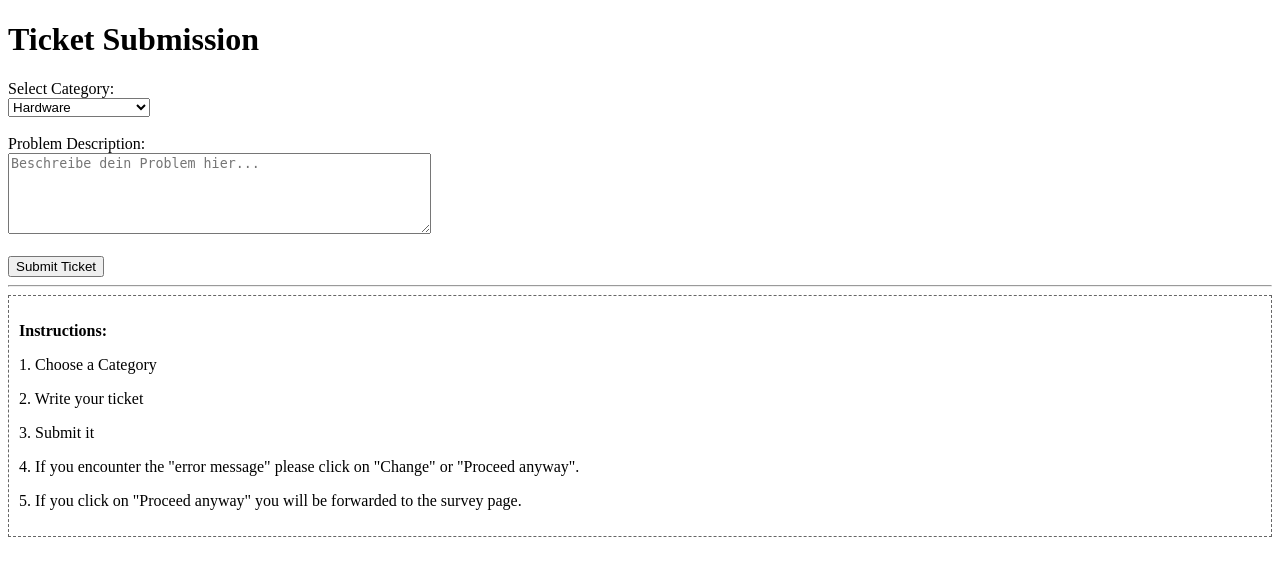
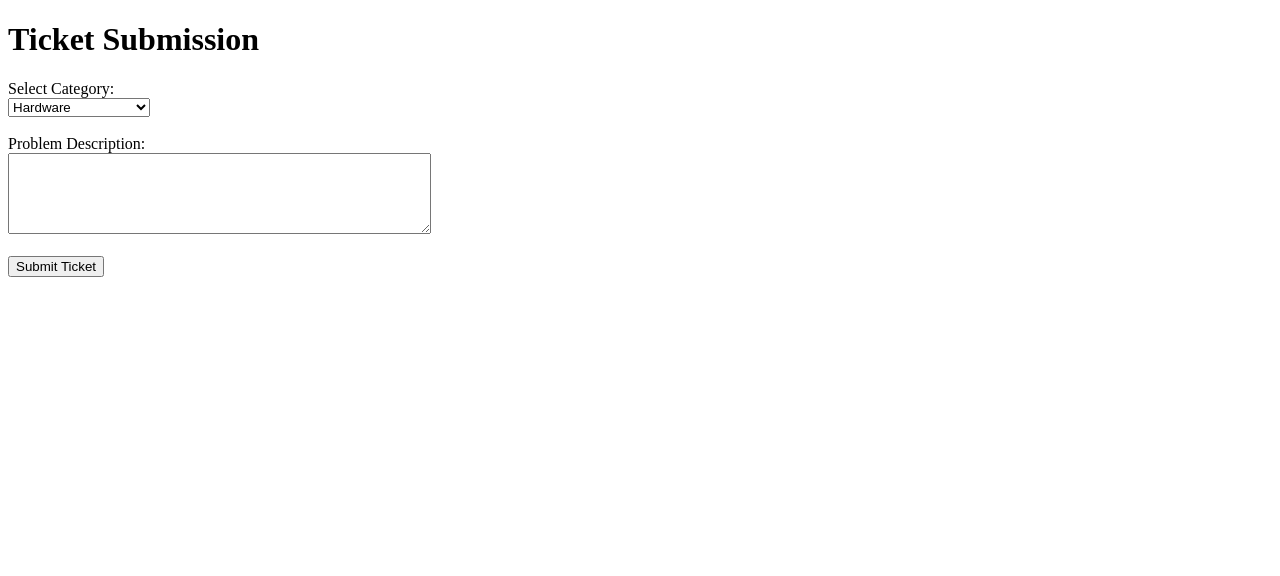
Before and after one commit to Kremonix/Ticketing, a Flask app: page / in a window 1280 px wide. Shown: the top 576 px of the page. Run offline with Flask 3, Linux system fonts and the light colour scheme; parts of the project's set-up code (start-up, migrations or seed data) failed here and were passed over.

Commit message:
updates
the ticket submission page has no tutorial anymore, but when the correct categorie is chosen and you click on submit the algirithm lets you know, then you can click in proceed to survey

```diff
--- a/app.py
+++ b/app.py
@@ -9,7 +9,7 @@ app = Flask(__name__)
 svm_model = joblib.load("svm_model.pkl")
 vectorizer = joblib.load("tfidf_vectorizer.pkl")
 
-# Die von dir gewünschten Kategorien
+# Kategorien
 CATEGORIES = [
     "Hardware",
     "HR Support",
@@ -32,39 +32,28 @@ def index():
     predicted_category = None
     ticket_description = None
     mismatch = False
+    success = False  # Erfolgsmeldung
 
     if request.method == "POST":
-        # Prüfen, ob der User auf "Change" geklickt hat
-        change_category = request.form.get("change_category", None)
+        chosen_category = request.form.get("chosen_category")
+        ticket_description = request.form.get("ticket_description", "").strip()
 
-        if change_category:
-            # Hier wurde auf "Change" geklickt: Daten aus dem Hidden-Form übernehmen
-            chosen_category = request.form.get("chosen_category")
-            ticket_description = request.form.get("ticket_description", "")
-            # Da wir jetzt explizit die empfohlene Kategorie setzen,
-            # machen wir ein Re-Check:
-            text_vector = vectorizer.transform([ticket_description])
-            predicted_category = svm_model.predict(text_vector)[0]
-            # Mismatch sollte nun weg sein, da chosen_category = predicted_category
-            mismatch = False
+        # Beschreibung mit TF-IDF vektorisieren
+        text_vector = vectorizer.transform([ticket_description])
+        # Vorhersage treffen
+        predicted_category = svm_model.predict(text_vector)[0]
+
+        # Kategorien vergleichen
+        if predicted_category == chosen_category:
+            success = True  # Erfolgsmeldung anzeigen
         else:
-            # Normales Abschicken des Formulars
-            chosen_category = request.form.get("chosen_category")
-            ticket_description = request.form.get("ticket_description", "").strip()
-
-            # Beschreibung mit TF-IDF vektorisieren
-            text_vector = vectorizer.transform([ticket_description])
-            # Vorhersage treffen
-            predicted_category = svm_model.predict(text_vector)[0]
-
-            # Vergleichen, ob Modell-Kategorie und gewählte Kategorie übereinstimmen
-            if predicted_category != chosen_category:
-                mismatch = True
+            mismatch = True  # Fehlermeldung anzeigen
 
     return render_template(
         "index.html",
         categories=CATEGORIES,
         mismatch=mismatch,
+        success=success,
         chosen_category=chosen_category,
         predicted_category=predicted_category,
         ticket_description=ticket_description
@@ -76,12 +65,12 @@ def survey():
     Zeigt eine Umfrage-Seite (GET) und speichert die Ergebnisse (POST).
     """
     if request.method == "POST":
-        # Beispielhafte Felder aus dem Survey-Formular
+        # Felder aus dem Survey-Formular
         user_name = request.form.get("user_name", "")
         satisfaction = request.form.get("satisfaction", "")
         comments = request.form.get("comments", "")
 
-        # In CSV schreiben (hier: "survey_results.csv" im Anhänge-Modus)
+        # Survey-Daten speichern
         file_exists = os.path.isfile("survey_results.csv")
         with open("survey_results.csv", "a", newline="", encoding="utf-8") as f:
             writer = csv.writer(f)
@@ -96,5 +85,4 @@ def survey():
     return render_template("survey.html")
 
 if __name__ == "__main__":
-    # Starte die Flask-App (Standard-Port 5000)
     app.run(debug=True)
--- a/templates/index.html
+++ b/templates/index.html
@@ -7,63 +7,48 @@
 <body>
     <h1>Ticket Submission</h1>
 
-    <!-- ticket page -->
+    <!-- Ticket-Formular -->
     <form method="POST" action="/">
-        <!-- Dropdown für die Kategorie-Auswahl -->
         <label for="chosen_category">Select Category:</label><br />
         <select id="chosen_category" name="chosen_category">
             {% for cat in categories %}
-                <option value="{{ cat }}"
-                    {% if cat == chosen_category %} selected {% endif %}>
+                <option value="{{ cat }}" {% if cat == chosen_category %} selected {% endif %}>
                     {{ cat }}
                 </option>
             {% endfor %}
         </select>
         <br /><br />
 
-        <!-- Textarea für die Problem-Beschreibung -->
         <label for="ticket_description">Problem Description:</label><br />
-        <textarea id="ticket_description" name="ticket_description"
-                  rows="5" cols="50"
-                  placeholder="Beschreibe dein Problem hier...">{{ ticket_description or '' }}</textarea>
+        <textarea id="ticket_description" name="ticket_description" rows="5" cols="50">{{ ticket_description or '' }}</textarea>
         <br /><br />
 
         <button type="submit">Submit Ticket</button>
     </form>
 
-    <!-- Deine Schritt-für-Schritt-Anleitung unter dem Formular -->
-    <hr />
-    <div style="border: 1px dashed #666; padding: 10px;">
-        <p><strong>Instructions:</strong></p>
-        <p>1. Choose a Category</p>
-        <p>2. Write your ticket</p>
-        <p>3. Submit it</p>
-        <p>4. If you encounter the "error message" please click on "Change" or "Proceed anyway".</p>
-        <p>5. If you click on "Proceed anyway" you will be forwarded to the survey page.</p>
-    </div>
+    <!-- Erfolgsmeldung -->
+    {% if success %}
+        <p style="color: green; margin-top: 20px;">
+            Success! The algorithm confirmed your chosen category '{{ chosen_category }}'.
+        </p>
+        <form action="{{ url_for('survey') }}" method="get">
+            <button type="submit">Proceed to Survey</button>
+        </form>
+    {% endif %}
 
-    <!-- Falls das Modell eine andere Kategorie vermutet, erscheint dieser Hinweis -->
+    <!-- Warnung bei Nichtübereinstimmung -->
     {% if mismatch %}
-        <hr />
         <p style="color: red;">
-            <strong>Error!</strong> Our system thinks your ticket matches the category:
-            <em>{{ predicted_category }}</em>,
-            but you selected <em>{{ chosen_category }}</em>.
+            Warning: The algorithm suggests the category '{{ predicted_category }}'.
         </p>
-
-        <!-- Buttons: "Change" oder "Proceed anyway" -->
-        <!-- 1) CHANGE-FORMULAR: Schickt POST an "/", setzt chosen_category auf predicted_category -->
-        <form method="POST" action="/" style="display: inline;">
-            <!-- versteckte Felder -->
+        <form action="/" method="post" style="display: inline;">
             <input type="hidden" name="ticket_description" value="{{ ticket_description }}">
             <input type="hidden" name="chosen_category" value="{{ predicted_category }}">
             <input type="hidden" name="change_category" value="true">
             <button type="submit">Change</button>
         </form>
-
-        <!-- 2) PROCEED ANYWAY: Leitet per GET auf /survey -->
         <form action="{{ url_for('survey') }}" method="get" style="display: inline;">
-            <button type="submit">Proceed anyway</button>
+            <button type="submit">Proceed Anyway</button>
         </form>
     {% endif %}
 </body>
--- a/templates/survey.html
+++ b/templates/survey.html
@@ -6,8 +6,9 @@
 </head>
 <body>
     <h1>Survey</h1>
-    <p>We appreciate your feedback. Please fill out the form below:</p>
-
+    {% if feedback %}
+        <p style="color: green;">{{ feedback }}</p>
+    {% endif %}
     <form method="POST" action="{{ url_for('survey') }}">
         <label for="user_name">Your Name:</label><br />
         <input type="text" id="user_name" name="user_name" /><br /><br />
```
